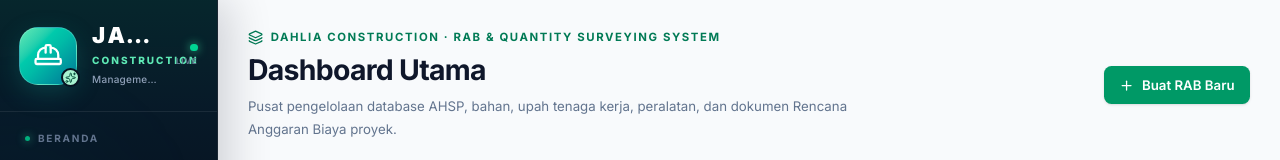
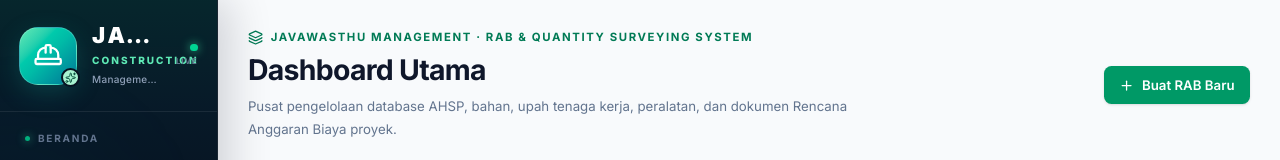
Before and after one commit to methagosta-hub/revit, a Next.js app: page / in a window 1280 px wide. Shown: the top 160 px of the page. Built offline with nearby package versions, Linux system fonts and the light colour scheme; no server answers; the database is empty.

Commit message:
chore(branding): replace legacy brand in main UI

```diff
--- a/src/app/page.tsx
+++ b/src/app/page.tsx
@@ -170,7 +170,7 @@ export default function DashboardPage() {
         <div>
           <div className="mb-2 flex items-center gap-2 text-xs font-bold uppercase tracking-[0.14em] text-emerald-700">
             <Layers className="h-4 w-4" aria-hidden="true" />
-            <span>DAHLIA Construction · RAB & Quantity Surveying System</span>
+            <span>JAVAWASTHU MANAGEMENT · RAB & Quantity Surveying System</span>
           </div>
           <h1 className="text-2xl font-bold tracking-tight text-slate-900 sm:text-3xl">
             Dashboard Utama
```
